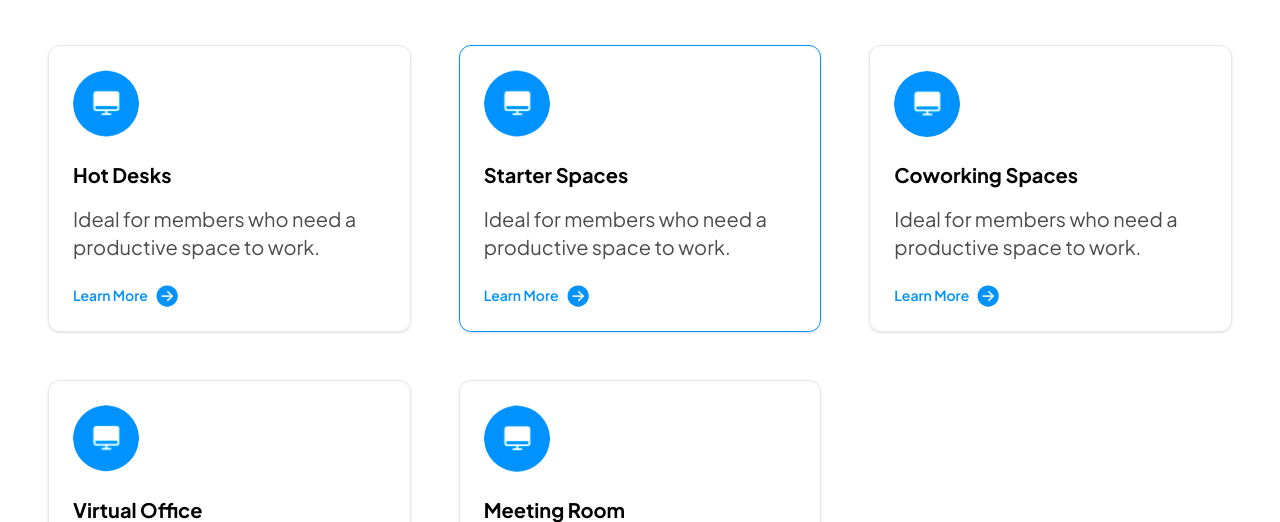
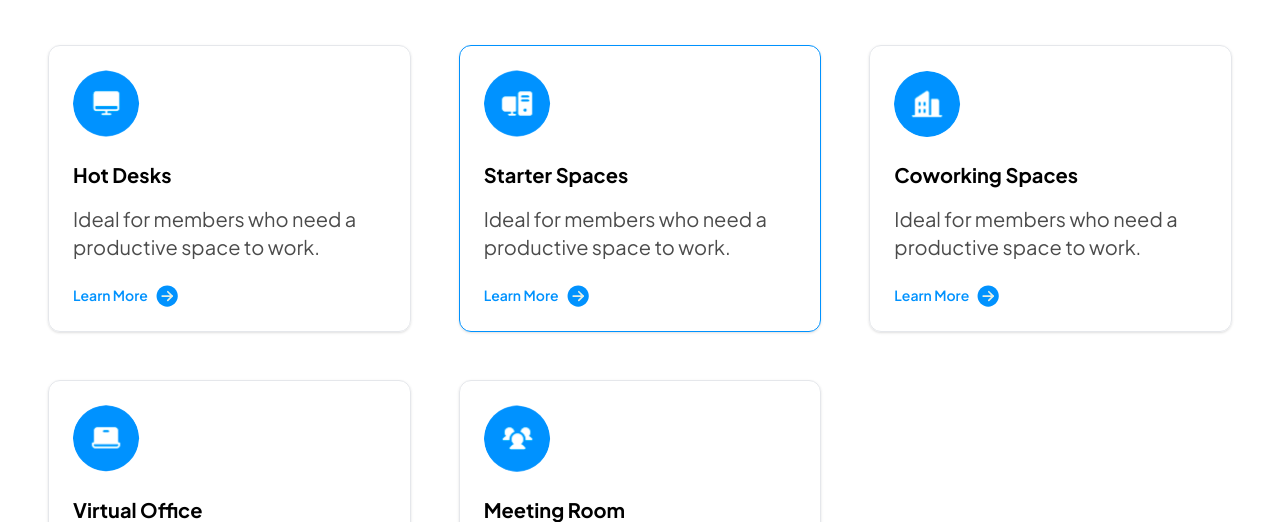
Before and after one commit to Jayennn/project1-devsigner, a React (Vite) app: page / in a window 1280 px wide. Shown: the part 335-857 px from the top of the page. Built offline with nearby package versions, Linux system fonts and the light colour scheme.

Commit message:
fix duplicate icon issue

```diff
--- a/src/components/Molecules/ServiceCard.tsx
+++ b/src/components/Molecules/ServiceCard.tsx
@@ -1,6 +1,5 @@
 import { Card, CardContent, CardFooter, CardHeader } from '../Atoms/Card.tsx'
 import { LearnMore } from '../icons/LearnMore.tsx'
-
 import { Typography } from '@/components/Atoms/Typography.tsx'
 import { ServiceCardPropsType } from '@/types/CustomPropsType.tsx'
 
--- a/src/components/icons/CoworkingSpacesIcon.tsx
+++ b/src/components/icons/CoworkingSpacesIcon.tsx
@@ -7,10 +7,10 @@ export const CoworkingSpacesIcon = () => (
         xmlns="http://www.w3.org/2000/svg"
         xmlnsXlink="http://www.w3.org/1999/xlink"
     >
-        <circle cx="33.0364" cy="33.9348" r="33.0364" fill="url(#pattern0)" />
+        <circle cx="33.0364" cy="33.9348" r="33.0364" fill="url(#pattern2)" />
         <defs>
             <pattern
-                id="pattern0"
+                id="pattern2"
                 patternContentUnits="objectBoundingBox"
                 width="1"
                 height="1"
--- a/src/components/icons/MeetingRoomIcon.tsx
+++ b/src/components/icons/MeetingRoomIcon.tsx
@@ -7,10 +7,10 @@ export const MeetingRoomIcon = () => (
         xmlns="http://www.w3.org/2000/svg"
         xmlnsXlink="http://www.w3.org/1999/xlink"
     >
-        <circle cx="33.0364" cy="33.6438" r="33.0364" fill="url(#pattern0)" />
+        <circle cx="33.0364" cy="33.6438" r="33.0364" fill="url(#pattern4)" />
         <defs>
             <pattern
-                id="pattern0"
+                id="pattern4"
                 patternContentUnits="objectBoundingBox"
                 width="1"
                 height="1"
--- a/src/components/icons/StarterSpacesIcon.tsx
+++ b/src/components/icons/StarterSpacesIcon.tsx
@@ -7,10 +7,10 @@ export const StarterSpacesIcon = () => (
         xmlns="http://www.w3.org/2000/svg"
         xmlnsXlink="http://www.w3.org/1999/xlink"
     >
-        <circle cx="33.0364" cy="33.5364" r="33.0364" fill="url(#pattern0)" />
+        <circle cx="33.0364" cy="33.5364" r="33.0364" fill="url(#pattern1)" />
         <defs>
             <pattern
-                id="pattern0"
+                id="pattern1"
                 patternContentUnits="objectBoundingBox"
                 width="1"
                 height="1"
--- a/src/components/icons/VirtualOfficeIcon.tsx
+++ b/src/components/icons/VirtualOfficeIcon.tsx
@@ -7,10 +7,10 @@ export const VirtualOfficeIcon = () => (
         xmlns="http://www.w3.org/2000/svg"
         xmlnsXlink="http://www.w3.org/1999/xlink"
     >
-        <circle cx="33.0364" cy="33.24" r="33.0364" fill="url(#pattern0)" />
+        <circle cx="33.0364" cy="33.24" r="33.0364" fill="url(#pattern3)" />
         <defs>
             <pattern
-                id="pattern0"
+                id="pattern3"
                 patternContentUnits="objectBoundingBox"
                 width="1"
                 height="1"
```
